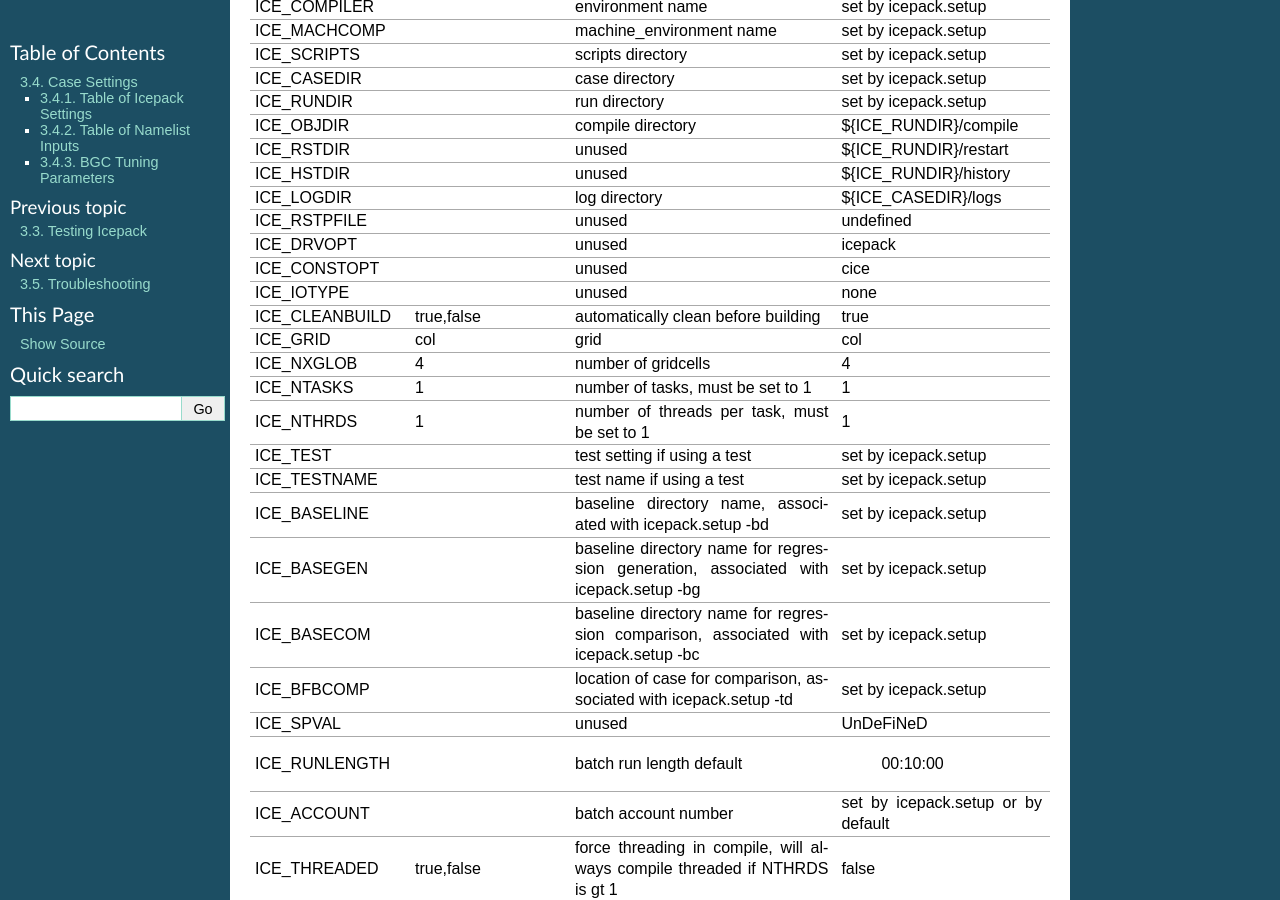
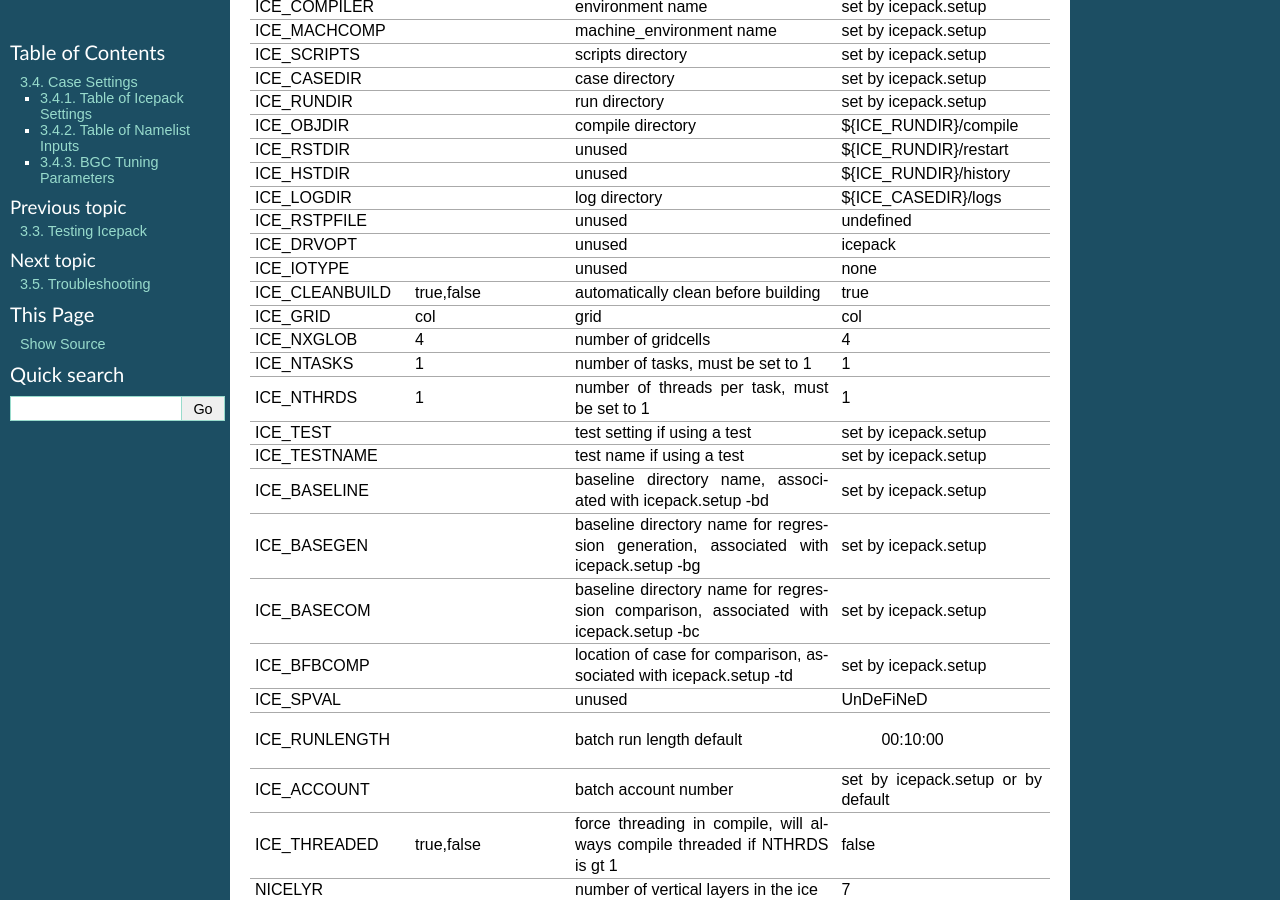
Before and after one commit to CICE-Consortium/Icepack, a Sphinx documentation site: the page built from doc/source/user_guide/ug_case_settings.rst, in a window 1280 px wide and 900 px high, scrolled down 402 px. Built offline with Sphinx 7.4.7, drawn with Linux system fonts in a browser that asks for light colours; cross-references to code outside the pages are shown as plain code.

Commit message:
update documentation, remove ICE_CONSTOPT from user guide

```diff
--- a/doc/source/user_guide/ug_case_settings.rst
+++ b/doc/source/user_guide/ug_case_settings.rst
@@ -37,7 +37,6 @@ to support the CICE model.
    "ICE_LOGDIR", " ", "log directory", "${ICE_CASEDIR}/logs"
    "ICE_RSTPFILE", " ", "unused", "undefined"
    "ICE_DRVOPT", " ", "unused", "icepack"
-   "ICE_CONSTOPT", " ", "unused", "cice"
    "ICE_IOTYPE", " ", "unused", "none"
    "ICE_CLEANBUILD", "true,false", "automatically clean before building", "true"
    "ICE_GRID", "col", "grid", "col"
```
